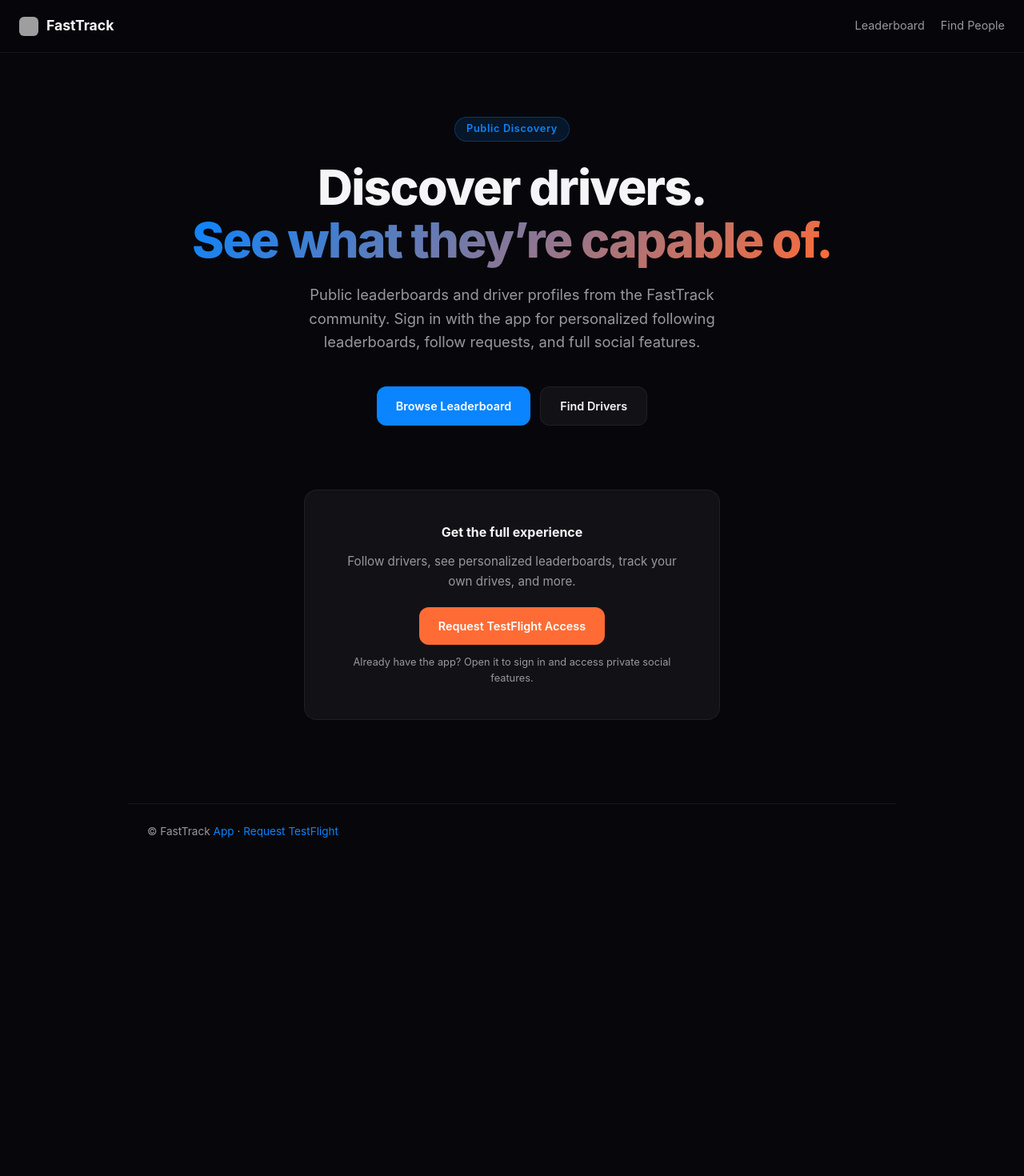
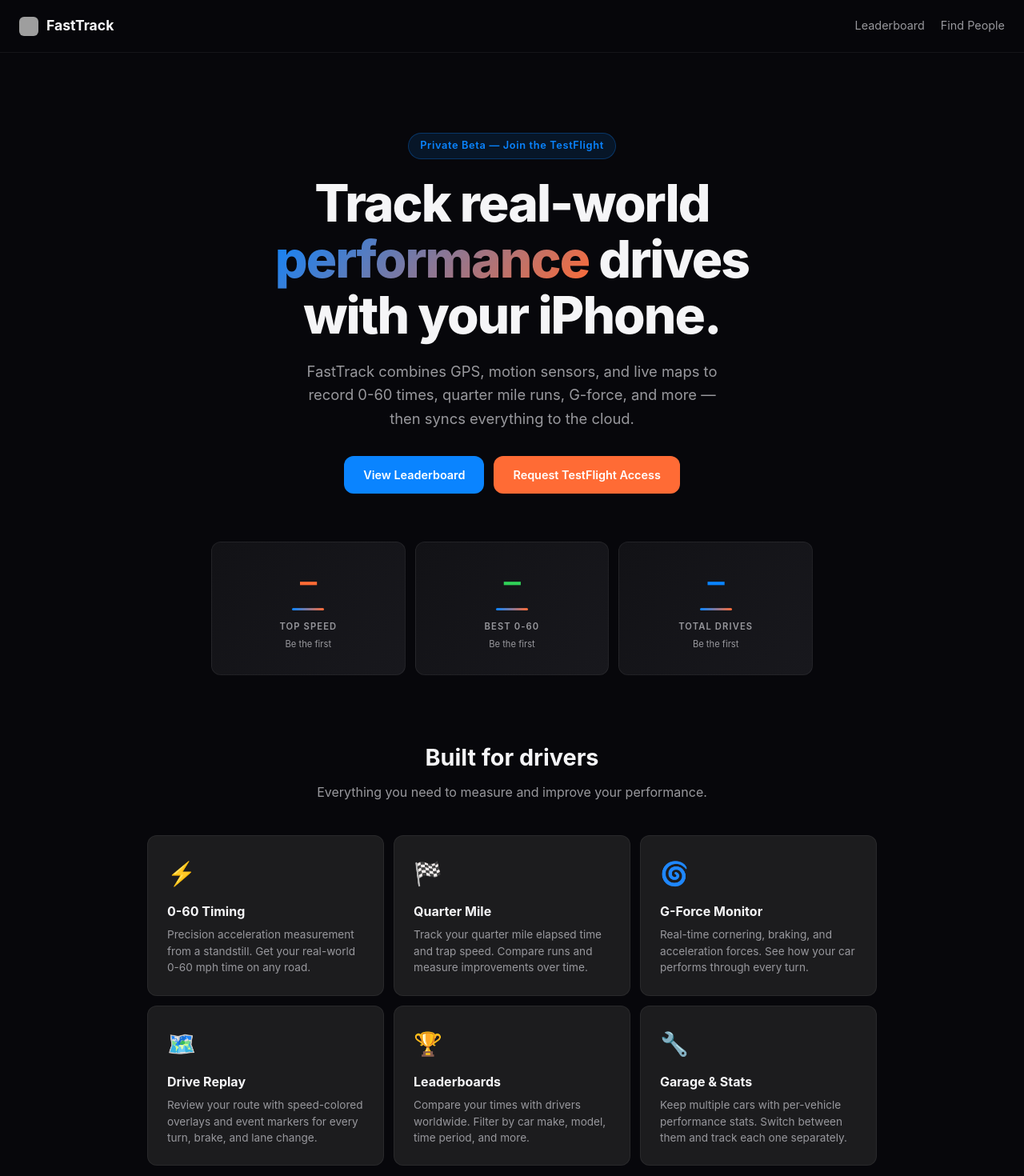
Before and after one commit to jxt1009/fastpass, a SvelteKit app in the folder website/spa/: page / in a window 1280 px wide. Shown: the top 1470 px of the page at 80% size. Before the commit the page ends 1075 px from the top, so only its background shows below. Built offline with nearby package versions, Linux system fonts and the light colour scheme; no server answers; grey boxes are pictures that could not be loaded.

Commit message:
feat(web): merge marketing page into SPA homepage and retire /app

```diff
--- a/website/spa/src/routes/+layout.svelte
+++ b/website/spa/src/routes/+layout.svelte
@@ -7,8 +7,11 @@
 
 <svelte:head>
 	<link rel="icon" href={favicon} />
-	<title>FastTrack — Social</title>
-	<meta name="description" content="Discover public leaderboards and driver profiles on FastTrack." />
+	<title>FastTrack — Performance Driving App</title>
+	<meta name="description" content="FastTrack records speed, route, and acceleration data for your performance driving runs. Track 0-60, quarter mile, and G-force with your iPhone." />
+	<meta property="og:title" content="FastTrack — Performance Driving App" />
+	<meta property="og:description" content="Track 0-60, quarter mile, and G-force with your iPhone." />
+	<meta name="twitter:card" content="summary" />
 </svelte:head>
 
 <nav>
--- a/website/spa/src/routes/+page.svelte
+++ b/website/spa/src/routes/+page.svelte
@@ -1,33 +1,375 @@
-<div class="container" style="padding-top: 80px; text-align: center;">
-	<div style="display: inline-block; background: var(--blue-dim); color: var(--blue); border: 1px solid rgba(10,132,255,0.3); border-radius: 9999px; padding: 4px 14px; font-size: 0.8rem; font-weight: 600; letter-spacing: 0.05em; margin-bottom: 24px;">
-		Public Discovery
+<script lang="ts">
+	import { onMount } from 'svelte';
+
+	interface LbEntry {
+		rank: number;
+		username: string;
+		value: number;
+		car_make: string;
+		car_model: string;
+		avatar_url?: string;
+	}
+
+	const API = '/api/v1';
+
+	let topSpeed = $state<{ value: string; driver: string } | null>(null);
+	let best060 = $state<{ value: string; driver: string } | null>(null);
+	let mostDrives = $state<{ value: string; driver: string } | null>(null);
+	let statsLoading = $state(true);
+
+	onMount(() => {
+		fetchStat('top_speed', (v) => `${(v * 2.23694).toFixed(1)}<span class="su"> mph</span>`, (e) => setTopSpeed(e));
+		fetchStat('best_060', (v) => `${v.toFixed(1)}<span class="su">s</span>`, (e) => setBest060(e));
+		fetchStat('drive_count', (v) => Math.round(v).toLocaleString(), (e) => setMostDrives(e));
+	});
+
+	function setTopSpeed(e: LbEntry) { topSpeed = { value: fmtSpeed(e.value), driver: driverLabel(e) }; }
+	function setBest060(e: LbEntry) { best060 = { value: fmt060(e.value), driver: driverLabel(e) }; }
+	function setMostDrives(e: LbEntry) { mostDrives = { value: Math.round(e.value).toLocaleString(), driver: e.username }; }
+
+	function fmtSpeed(ms: number) { return `${(ms * 2.23694).toFixed(1)}<span class="su"> mph</span>`; }
+	function fmt060(s: number) { return `${s.toFixed(1)}<span class="su">s</span>`; }
+	function driverLabel(e: LbEntry) {
+		return e.car_make ? `${e.username} · ${e.car_make}${e.car_model ? ' ' + e.car_model : ''}` : e.username;
+	}
+
+	async function fetchStat(cat: string, fmt: (v: number) => string, set: (e: LbEntry) => void) {
+		try {
+			const res = await fetch(`${API}/leaderboard?category=${cat}&scope=global&period=all_time`);
+			const entries: LbEntry[] = res.ok ? await res.json() : [];
+			if (entries.length) set(entries[0]);
+		} catch { /* keep null */ }
+		statsLoading = false;
+	}
+</script>
+
+<!-- Hero -->
+<section class="hero">
+	<div class="hero-badge">Private Beta — Join the TestFlight</div>
+	<h1>Track real-world <span>performance</span> drives with your iPhone.</h1>
+	<p>FastTrack combines GPS, motion sensors, and live maps to record 0-60 times, quarter mile runs, G-force, and more — then syncs everything to the cloud.</p>
+	<div class="hero-cta">
+		<a href="/leaderboard" class="btn btn-primary">View Leaderboard</a>
+		<a href="mailto:testflight@fasttrack.app?subject=TestFlight%20Access%20Request" class="btn btn-amber">Request TestFlight Access</a>
 	</div>
+</section>
 
-	<h1 style="font-size: clamp(2.4rem, 6vw, 3.8rem); font-weight: 800; letter-spacing: -0.03em; line-height: 1.1; margin-bottom: 20px;">
-		Discover drivers.<br />
-		<span style="background: linear-gradient(135deg, var(--blue), var(--amber)); -webkit-background-clip: text; -webkit-text-fill-color: transparent;">See what they’re capable of.</span>
-	</h1>
-
-	<p style="font-size: 1.15rem; color: var(--muted); max-width: 520px; margin: 0 auto 40px;">
-		Public leaderboards and driver profiles from the FastTrack community.
-		Sign in with the app for personalized following leaderboards, follow requests, and full social features.
-	</p>
-
-	<div style="display: flex; gap: 12px; justify-content: center; flex-wrap: wrap;">
-		<a href="/leaderboard" class="btn btn-primary">Browse Leaderboard</a>
-		<a href="/find" class="btn" style="background: var(--surface); color: var(--text); border: 1px solid var(--border);">Find Drivers</a>
-	</div>
-
-	<div style="margin-top: 80px; padding: 40px; background: var(--surface); border: 1px solid var(--border); border-radius: var(--radius-lg); max-width: 520px; margin-left: auto; margin-right: auto;">
-		<div style="font-weight: 700; margin-bottom: 12px;">Get the full experience</div>
-		<p style="color: var(--muted); font-size: 0.95rem; margin-bottom: 20px;">
-			Follow drivers, see personalized leaderboards, track your own drives, and more.
-		</p>
-		<a href="mailto:testflight@fasttrack.app?subject=TestFlight%20Access%20Request" class="btn btn-amber" style="display: inline-block;">
-			Request TestFlight Access
-		</a>
-		<div style="margin-top: 12px; font-size: 0.8rem; color: var(--muted);">
-			Already have the app? Open it to sign in and access private social features.
+<!-- Stats strip -->
+<div class="strip">
+	<div class="strip-grid">
+		<div class="strip-card">
+			{#if statsLoading}
+				<div class="strip-skel"></div>
+			{:else if topSpeed}
+				<div class="strip-value amber">{@html topSpeed.value}</div>
+				<div class="strip-divider"></div>
+				<div class="strip-label">Top Speed</div>
+				<div class="strip-driver">{topSpeed.driver}</div>
+			{:else}
+				<div class="strip-value amber">—</div>
+				<div class="strip-divider"></div>
+				<div class="strip-label">Top Speed</div>
+				<div class="strip-driver">Be the first</div>
+			{/if}
+		</div>
+		<div class="strip-card">
+			{#if statsLoading}
+				<div class="strip-skel"></div>
+			{:else if best060}
+				<div class="strip-value green">{@html best060.value}</div>
+				<div class="strip-divider"></div>
+				<div class="strip-label">Best 0-60</div>
+				<div class="strip-driver">{best060.driver}</div>
+			{:else}
+				<div class="strip-value green">—</div>
+				<div class="strip-divider"></div>
+				<div class="strip-label">Best 0-60</div>
+				<div class="strip-driver">Be the first</div>
+			{/if}
+		</div>
+		<div class="strip-card">
+			{#if statsLoading}
+				<div class="strip-skel"></div>
+			{:else if mostDrives}
+				<div class="strip-value blue">{@html mostDrives.value}</div>
+				<div class="strip-divider"></div>
+				<div class="strip-label">Total Drives</div>
+				<div class="strip-driver">{mostDrives.driver}</div>
+			{:else}
+				<div class="strip-value blue">—</div>
+				<div class="strip-divider"></div>
+				<div class="strip-label">Total Drives</div>
+				<div class="strip-driver">Be the first</div>
+			{/if}
 		</div>
 	</div>
 </div>
+
+<!-- Features -->
+<section class="features">
+	<h2>Built for drivers</h2>
+	<p class="features-subtitle">Everything you need to measure and improve your performance.</p>
+	<div class="features-grid">
+		<div class="feature-card">
+			<span class="feature-icon">⚡</span>
+			<h3>0-60 Timing</h3>
+			<p>Precision acceleration measurement from a standstill. Get your real-world 0-60 mph time on any road.</p>
+		</div>
+		<div class="feature-card">
+			<span class="feature-icon">🏁</span>
+			<h3>Quarter Mile</h3>
+			<p>Track your quarter mile elapsed time and trap speed. Compare runs and measure improvements over time.</p>
+		</div>
+		<div class="feature-card">
+			<span class="feature-icon">🌀</span>
+			<h3>G-Force Monitor</h3>
+			<p>Real-time cornering, braking, and acceleration forces. See how your car performs through every turn.</p>
+		</div>
+		<div class="feature-card">
+			<span class="feature-icon">🗺️</span>
+			<h3>Drive Replay</h3>
+			<p>Review your route with speed-colored overlays and event markers for every turn, brake, and lane change.</p>
+		</div>
+		<div class="feature-card">
+			<span class="feature-icon">🏆</span>
+			<h3>Leaderboards</h3>
+			<p>Compare your times with drivers worldwide. Filter by car make, model, time period, and more.</p>
+		</div>
+		<div class="feature-card">
+			<span class="feature-icon">🔧</span>
+			<h3>Garage &amp; Stats</h3>
+			<p>Keep multiple cars with per-vehicle performance stats. Switch between them and track each one separately.</p>
+		</div>
+	</div>
+</section>
+
+<!-- Early Access -->
+<section class="early-access">
+	<h2>Get Early Access</h2>
+	<p>FastTrack is currently in private beta. Join the TestFlight to be the first to track your drives.</p>
+	<a href="mailto:testflight@fasttrack.app?subject=TestFlight%20Access%20Request" class="btn btn-primary">Request Invite</a>
+	<p class="ea-note">Limited spots available. No spam, ever.</p>
+</section>
+
+<style>
+	.hero {
+		text-align: center;
+		padding: 100px 24px 60px;
+		max-width: 720px;
+		margin: 0 auto;
+	}
+
+	.hero-badge {
+		display: inline-block;
+		background: var(--blue-dim);
+		color: var(--blue);
+		border: 1px solid rgba(10,132,255,0.3);
+		border-radius: 20px;
+		padding: 5px 14px;
+		font-size: .8rem;
+		font-weight: 600;
+		letter-spacing: .05em;
+		margin-bottom: 20px;
+	}
+
+	.hero h1 {
+		font-size: clamp(2.4rem, 6vw, 4rem);
+		font-weight: 800;
+		letter-spacing: -.03em;
+		line-height: 1.1;
+		margin-bottom: 20px;
+	}
+
+	.hero h1 span {
+		background: linear-gradient(135deg, var(--blue), var(--amber));
+		-webkit-background-clip: text;
+		-webkit-text-fill-color: transparent;
+		background-clip: text;
+	}
+
+	.hero p {
+		font-size: 1.15rem;
+		color: var(--muted);
+		max-width: 520px;
+		margin: 0 auto 32px;
+	}
+
+	.hero-cta {
+		display: flex;
+		gap: 12px;
+		justify-content: center;
+		flex-wrap: wrap;
+	}
+
+	/* Stats strip */
+	.strip {
+		max-width: 800px;
+		margin: 0 auto 20px;
+		padding: 0 24px;
+	}
+
+	.strip-grid {
+		display: grid;
+		grid-template-columns: repeat(3, 1fr);
+		gap: 12px;
+	}
+
+	.strip-card {
+		background: linear-gradient(135deg, var(--surface) 0%, var(--surface-alt) 100%);
+		border: 1px solid var(--border);
+		border-radius: var(--radius);
+		padding: 28px 24px;
+		text-align: center;
+		position: relative;
+	}
+
+	.strip-value {
+		font-family: ui-monospace, SFMono-Regular, SF Mono, Menlo, Consolas, monospace;
+		font-size: 2.2rem;
+		font-weight: 700;
+		line-height: 1.2;
+		letter-spacing: -.02em;
+	}
+
+	.strip-value :global(.su) {
+		font-weight: 400;
+		font-size: .75rem;
+		color: var(--muted);
+		margin-left: 2px;
+	}
+
+	.strip-value.amber { color: var(--amber); }
+	.strip-value.green  { color: var(--green); }
+	.strip-value.blue   { color: var(--blue); }
+
+	.strip-divider {
+		width: 40px;
+		height: 3px;
+		background: linear-gradient(90deg, var(--blue), var(--amber));
+		border-radius: 2px;
+		margin: 12px auto;
+	}
+
+	.strip-label {
+		font-size: .7rem;
+		text-transform: uppercase;
+		letter-spacing: .1em;
+		color: var(--muted);
+		margin-top: 6px;
+		font-weight: 600;
+	}
+
+	.strip-driver {
+		font-size: .7rem;
+		color: var(--muted);
+		margin-top: 4px;
+		overflow: hidden;
+		text-overflow: ellipsis;
+		white-space: nowrap;
+	}
+
+	.strip-skel {
+		height: 68px;
+		border-radius: 6px;
+		background: linear-gradient(90deg, var(--surface-alt) 0%, var(--border) 50%, var(--surface-alt) 100%);
+		background-size: 200% 100%;
+		animation: shimmer 1.4s ease-in-out infinite;
+	}
+
+	@keyframes shimmer {
+		0% { background-position: 200% 0; }
+		100% { background-position: -200% 0; }
+	}
+
+	/* Features */
+	.features {
+		max-width: 960px;
+		margin: 0 auto;
+		padding: 60px 24px 40px;
+	}
+
+	.features h2 {
+		text-align: center;
+		font-size: 1.8rem;
+		font-weight: 700;
+		margin-bottom: 8px;
+	}
+
+	.features-subtitle {
+		text-align: center;
+		color: var(--muted);
+		margin-bottom: 40px;
+		font-size: 1rem;
+	}
+
+	.features-grid {
+		display: grid;
+		grid-template-columns: repeat(auto-fit, minmax(260px, 1fr));
+		gap: 12px;
+	}
+
+	.feature-card {
+		background: var(--card);
+		border: 1px solid var(--border);
+		border-radius: var(--radius);
+		padding: 24px;
+		transition: border-color .15s, transform .15s;
+	}
+
+	.feature-card:hover {
+		border-color: rgba(10,132,255,0.3);
+		transform: translateY(-4px);
+	}
+
+	.feature-icon {
+		font-size: 1.8rem;
+		margin-bottom: 12px;
+		display: block;
+	}
+
+	.feature-card h3 {
+		font-size: 1rem;
+		font-weight: 700;
+		margin-bottom: 6px;
+	}
+
+	.feature-card p {
+		font-size: .85rem;
+		color: var(--muted);
+		line-height: 1.5;
+	}
+
+	/* Early Access */
+	.early-access {
+		text-align: center;
+		padding: 80px 24px;
+		max-width: 560px;
+		margin: 0 auto;
+	}
+
+	.early-access h2 {
+		font-size: 1.5rem;
+		font-weight: 700;
+		margin-bottom: 8px;
+	}
+
+	.early-access p {
+		color: var(--muted);
+		margin-bottom: 28px;
+		font-size: .95rem;
+	}
+
+	.ea-note {
+		font-size: .82rem;
+		margin-top: 16px;
+		opacity: .7;
+	}
+
+	@media (max-width: 640px) {
+		.hero { padding: 60px 16px 40px; }
+		.strip-grid { grid-template-columns: 1fr; gap: 8px; }
+		.strip-value { font-size: 1.8rem; }
+		.features { padding: 40px 16px 40px; }
+		.features-grid { grid-template-columns: 1fr; }
+	}
+</style>
```
Also changed, not shown: 1 other file (tests, documents, lock files or other folders).
